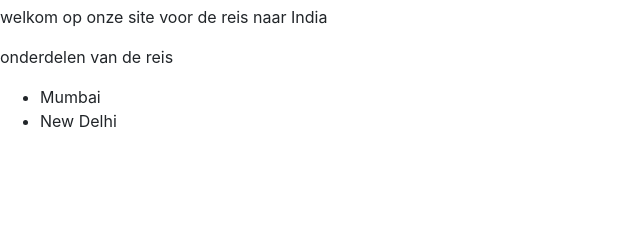
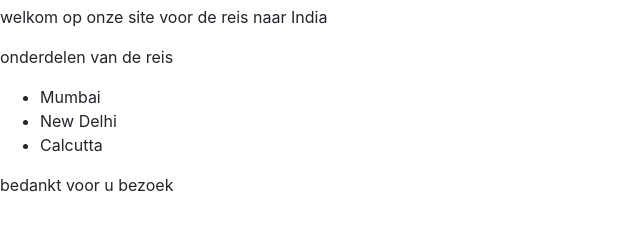
Before and after one commit to DieterParmentier/reis-website-live, a plain HTML site: page index.htm in a window 1280 px wide. Shown: the part 51-280 px from the top of the page, without its empty margins (0-640 px from the left). Drawn offline with nearby package versions, Linux system fonts and the light colour scheme.

Commit message:
bedankt bezoek

```diff
--- a/index.htm
+++ b/index.htm
@@ -18,8 +18,11 @@
     <ul>
       <li>Mumbai</li>
       <li>New Delhi</li>
+      <li>Calcutta</li>
 
     </ul>
+
+    <p>bedankt voor u bezoek</p>
 
     <!-- Optional JavaScript -->
     <!-- jQuery first, then Popper.js, then Bootstrap JS -->
```
